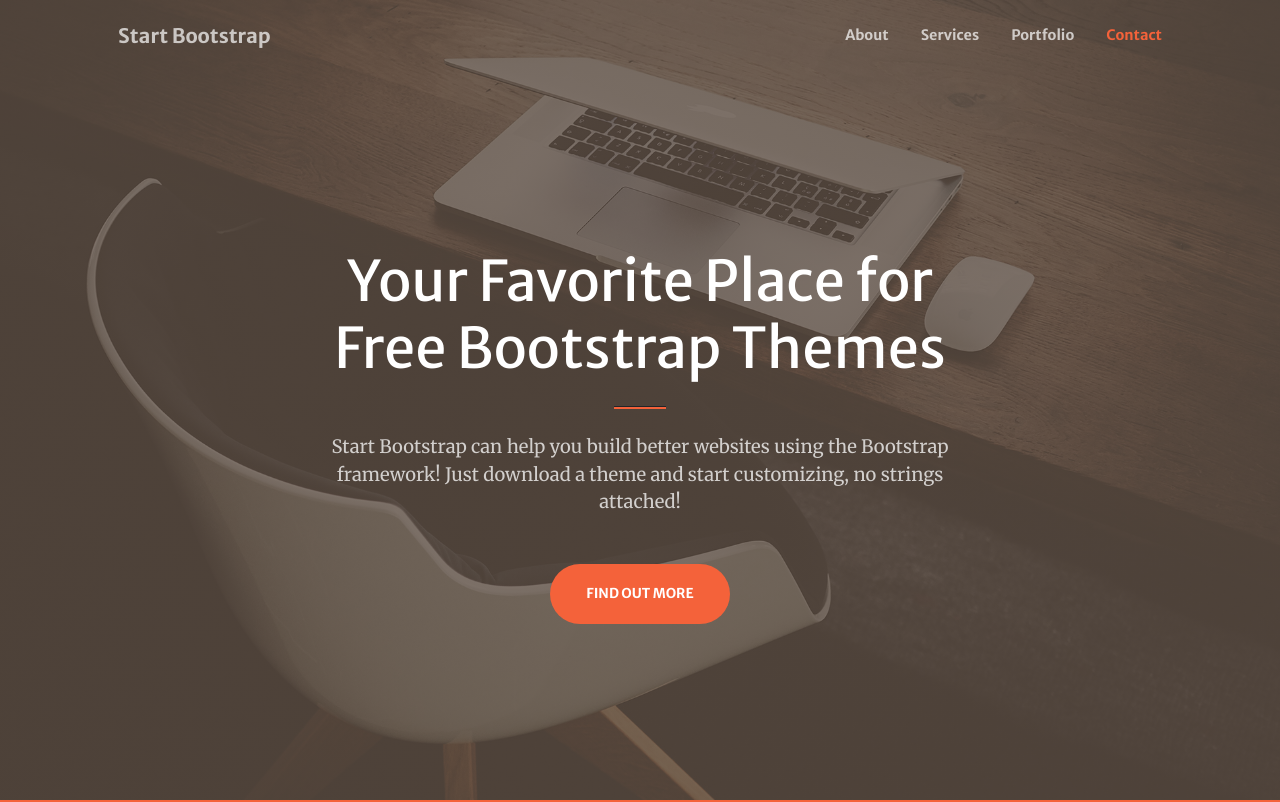
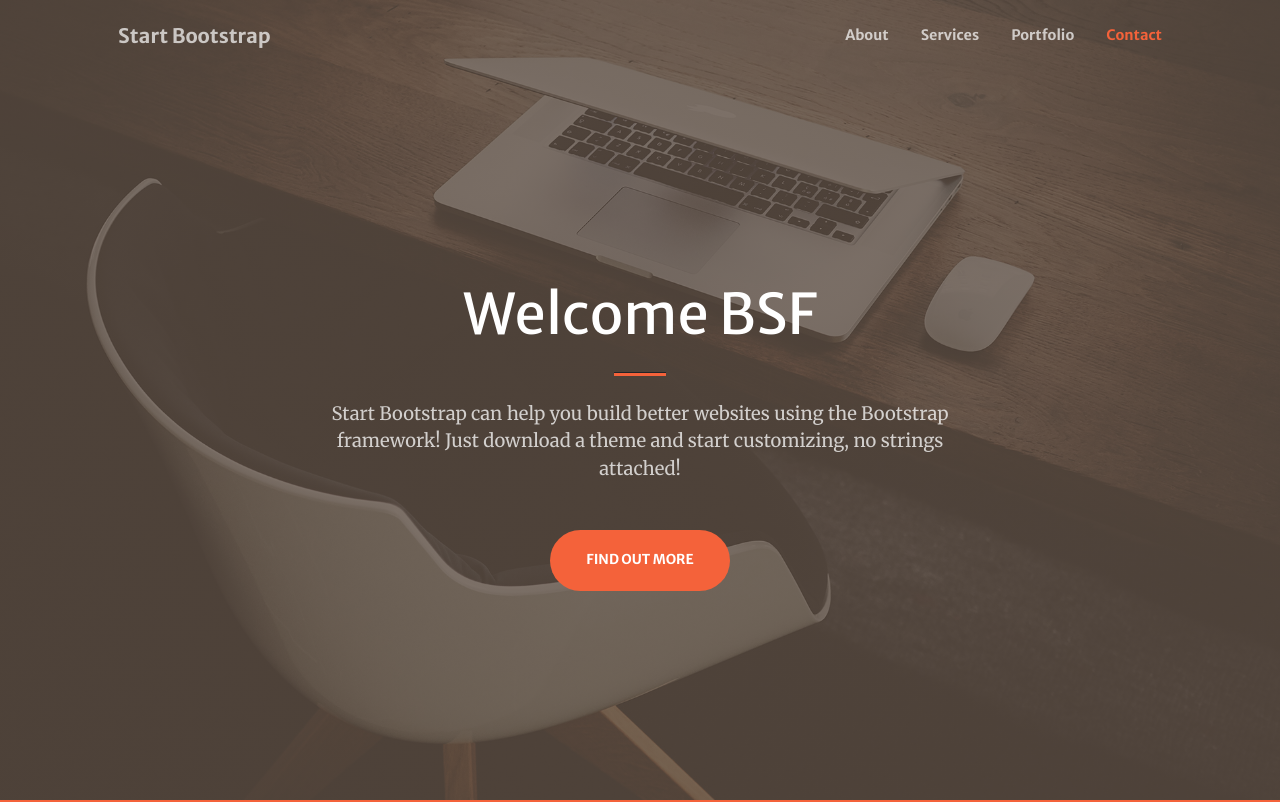
Before and after one commit to RahafAlgh21/Bsf_landing_page, a plain HTML site: page index.html in a window 1280 px wide. Shown: the top 802 px of the page. Drawn offline with nearby package versions, Linux system fonts and the light colour scheme; some packages are replaced by stand-ins of ours; a script that the page names is missing.

Commit message:
Change Index file

```diff
--- a/index.html
+++ b/index.html
@@ -39,7 +39,7 @@
             <div class="container px-4 px-lg-5 h-100">
                 <div class="row gx-4 gx-lg-5 h-100 align-items-center justify-content-center text-center">
                     <div class="col-lg-8 align-self-end">
-                        <h1 class="text-white font-weight-bold">Your Favorite Place for Free Bootstrap Themes</h1>
+                        <h1 class="text-white font-weight-bold">Welcome BSF</h1>
                         <hr class="divider" />
                     </div>
                     <div class="col-lg-8 align-self-baseline">
```
